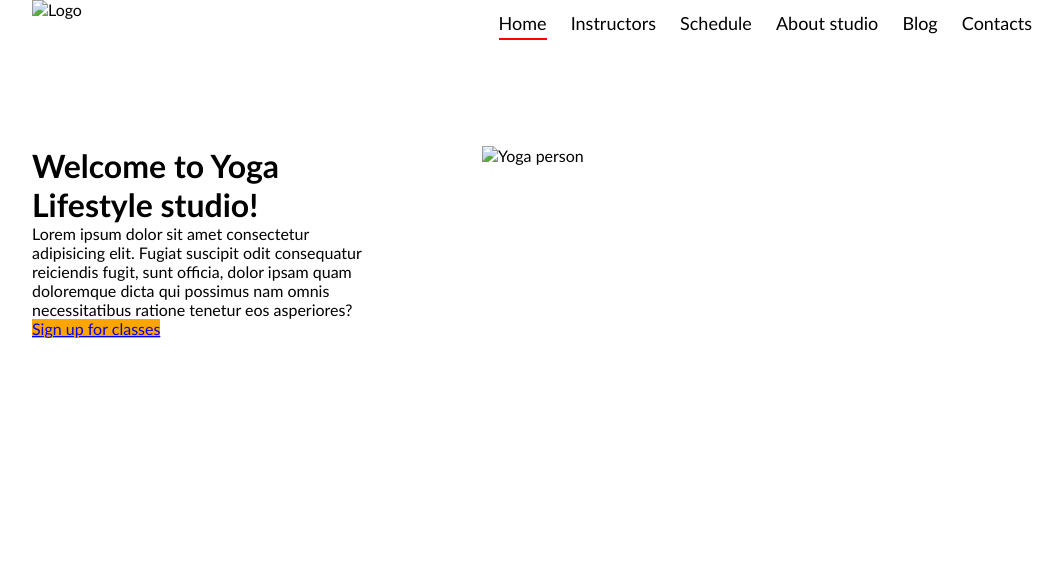
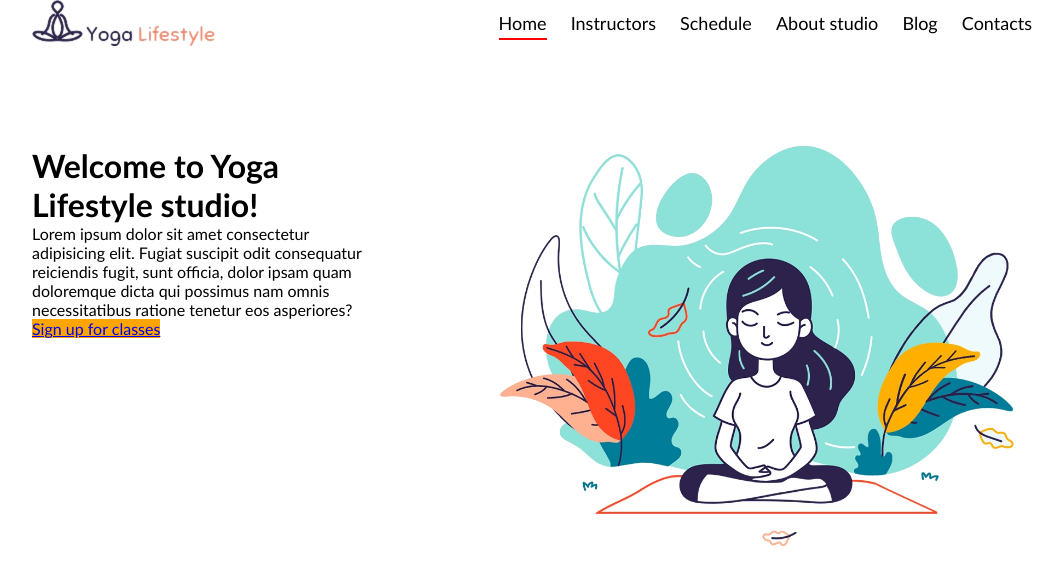
Before and after one commit to front-end-by-rimantas/35-grupe-yoga, a website: page index.html in a window 1280 px wide. Shown: the whole page, without its empty margins (108-1171 px from the left). Drawn offline with Linux system fonts and the light colour scheme; files that its build step writes are made by us from their sources.

Commit message:
Refacroting relative paths

```diff
--- a/index.html
+++ b/index.html
@@ -6,12 +6,12 @@
     <meta http-equiv="X-UA-Compatible" content="IE=edge">
     <meta name="viewport" content="width=device-width, initial-scale=1.0">
     <title>Yoga</title>
-    <link rel="stylesheet" href="./main.css">
+    <link rel="stylesheet" href="./css/main.css">
 </head>
 
 <body>
     <header>
-        <img src="./logo.png" alt="Logo">
+        <img src="./img/logo.png" alt="Logo">
         <nav>
             <a href="#">Home</a>
             <a href="#">Instructors</a>
@@ -27,7 +27,7 @@
             <p>Lorem ipsum dolor sit amet consectetur adipisicing elit. Fugiat suscipit odit consequatur reiciendis fugit, sunt officia, dolor ipsam quam doloremque dicta qui possimus nam omnis necessitatibus ratione tenetur eos asperiores?</p>
             <a href="#">Sign up for classes</a>
         </div>
-        <img src="./yoga.png" alt="Yoga person">
+        <img src="./img/yoga.png" alt="Yoga person">
     </main>
 </body>
 
```
